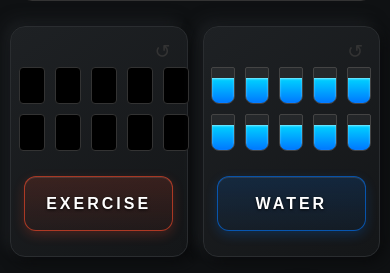
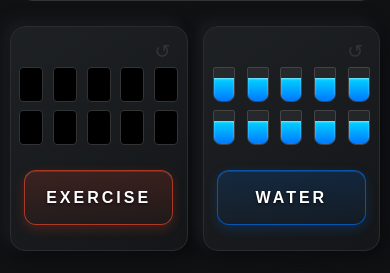
Before and after one commit to gue1971/body-tune, a plain HTML site: page index.html in a window 390 px wide. Shown: the part 115-388 px from the top of the page. Drawn offline with Linux system fonts and the light colour scheme.

Commit message:
iPhone12miniの画面に対応

```diff
--- a/index.html
+++ b/index.html
@@ -79,13 +79,18 @@
         .grid-container { position: relative; width: 100%; max-width: 160px; margin: 0 auto; }
         .grid-2x5 { display: grid; grid-template-columns: repeat(5, 1fr); gap: 10px; justify-items: center; }
 
+        /* Small screens: keep grid inside the card (iPhone 12 mini etc.) */
+        @media (max-width: 390px) {
+            .grid-2x5 { gap: 8px; }
+        }
+
         /* セル（運動） */
-        .cell { width: 24px; height: 35px; border: 1px solid #333; background: #000; border-radius: 4px; box-shadow: inset 0 0 5px rgba(0,0,0,0.5); }
+        .cell { width: 24px; height: 35px; border: 1px solid #333; background: #000; border-radius: 4px; box-shadow: inset 0 0 5px rgba(0,0,0,0.5); box-sizing: border-box; }
         .cell.charged { background: linear-gradient(180deg, var(--ex-color) 0%, #a31a00 100%); box-shadow: 0 4px 10px rgba(255, 75, 43, 0.4), inset 0 1px 2px rgba(255,255,255,0.4); border-color: var(--ex-color); }
         #ex-overlay-count { position: absolute; top: 50%; left: 50%; transform: translate(-50%, -50%); font-size: 6rem; font-weight: bold; color: rgba(255, 255, 255, 0.9); text-shadow: 0 4px 25px rgba(0,0,0,1); display: none; z-index: 10; pointer-events: none;}
 
         /* グラス（水） */
-        .glass { width: 22px; height: 35px; border: 1px solid #444; border-radius: 2px 2px 8px 8px; position: relative; background: rgba(255,255,255,0.05); overflow: hidden; }
+        .glass { width: 22px; height: 35px; border: 1px solid #444; border-radius: 2px 2px 8px 8px; position: relative; background: rgba(255,255,255,0.05); overflow: hidden; box-sizing: border-box; }
         .glass.full::after { content: ""; position: absolute; bottom: 0; left: 0; right: 0; top: 10px; background: linear-gradient(180deg, #00d4ff 0%, var(--water-color) 100%); box-shadow: inset 0 1px 2px rgba(255,255,255,0.5); }
         .glass.empty { border-color: #222; }
 
```
